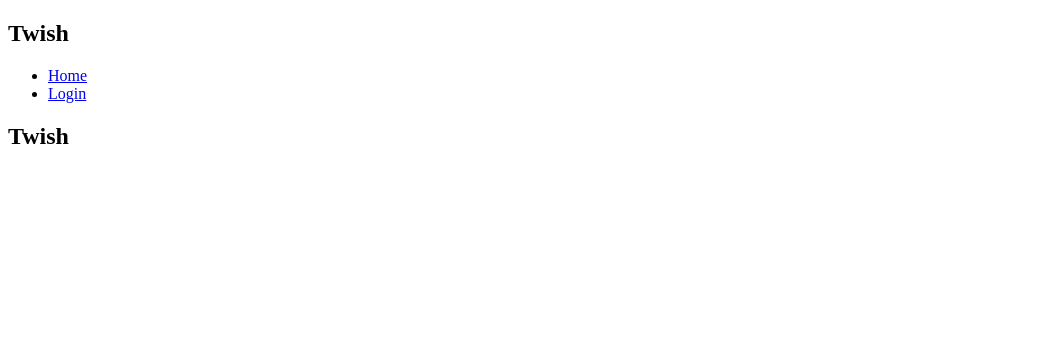
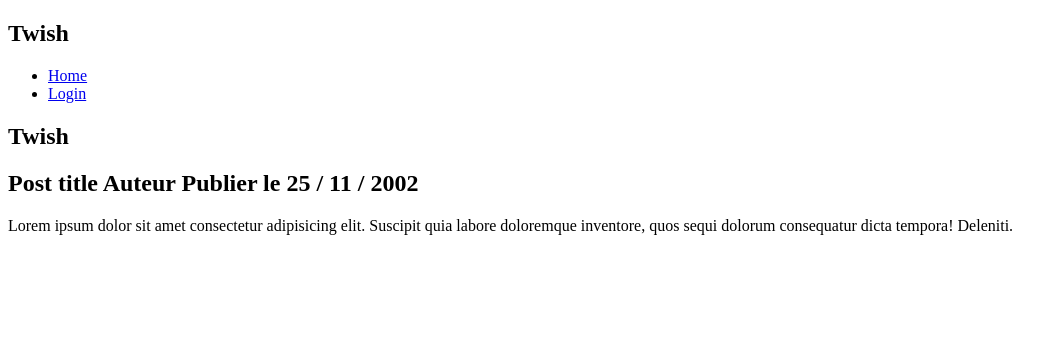
Before and after one commit to Karma666064/Twish-PHP-Project, a PHP site: page /twish/ in a window 1280 px wide. Shown: the top 363 px of the page, without its empty margins (0-1063 px from the left). Run offline with PHP 8.4, Linux system fonts and the light colour scheme.

Commit message:
show sprite post in home

```diff
--- a/autoload.php
+++ b/autoload.php
@@ -15,6 +15,8 @@ require_once('templates/friendPage.php');
 require_once('templates/profilePage.php');
 require_once('templates/homePage.php');
 
+require_once('templates/sprites/postSprite.php');
+
 require_once('controllers/authController.php');
 require_once('controllers/friendController.php');
 require_once('controllers/homeController.php');
--- a/templates/homePage.php
+++ b/templates/homePage.php
@@ -12,8 +12,8 @@ function showHomePage() {
 
         <div class="separator"></div>
 
-        <section class="cards">
-
+        <section class="Posts">
+            <?= showPostSprite(); ?>
         </section>
     </main>
 <?php
--- /dev/null
+++ b/templates/sprites/postSprite.php
@@ -0,0 +1,9 @@
+<?php function showPostSprite() { ob_start(); ?>
+
+    <div class="post">
+        <h2>Post title <span class="author">Auteur</span> <span class="pub-date">Publier le 25 / 11 / 2002</span></h2>
+
+        <p>Lorem ipsum dolor sit amet consectetur adipisicing elit. Suscipit quia labore doloremque inventore, quos sequi dolorum consequatur dicta tempora! Deleniti.</p>
+    </div>
+
+<?php return ob_get_clean(); } ?>
```
